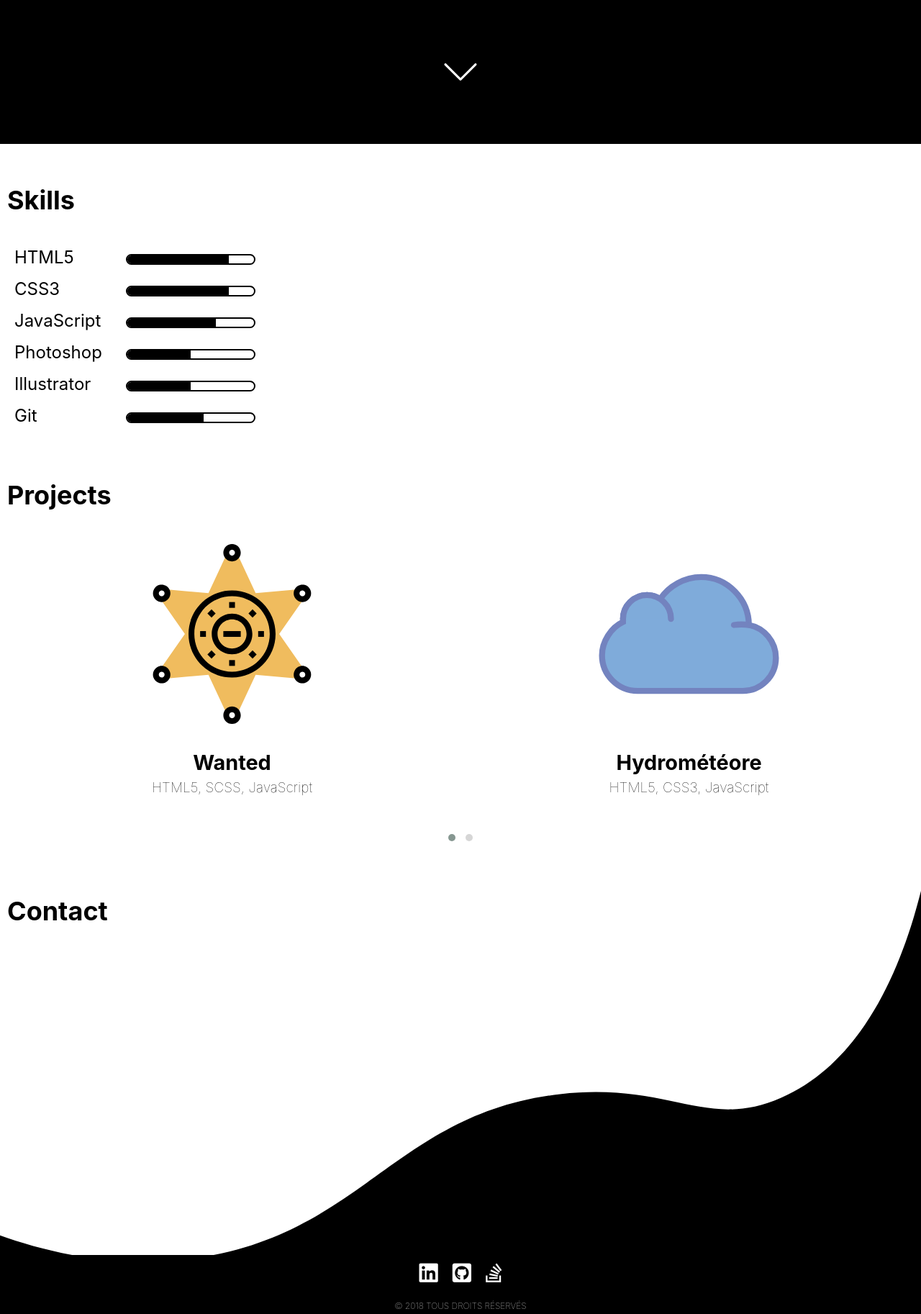
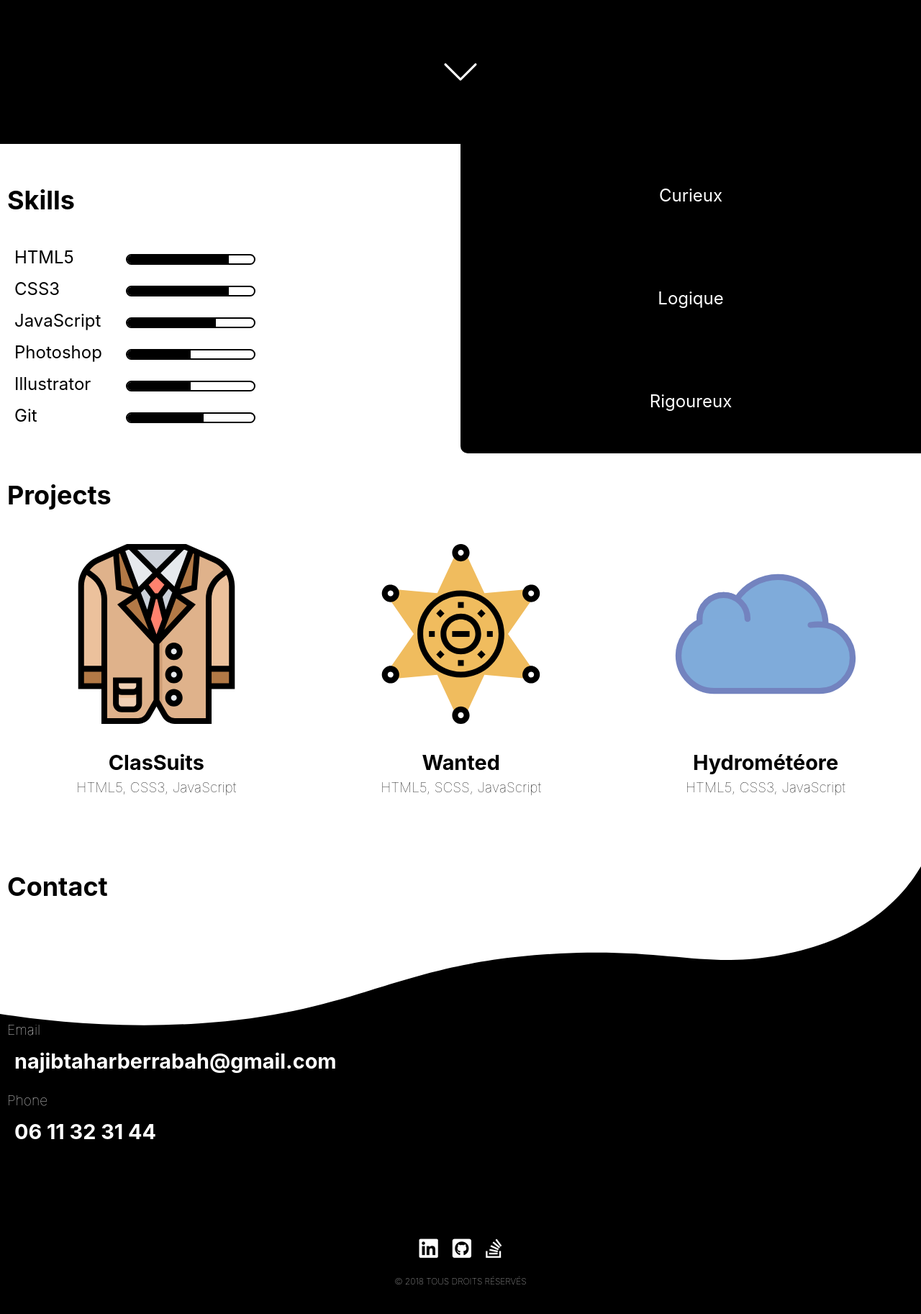
Before and after one commit to N-TAHAR/portfolio, a web app: file src/index.html in a window 1280 px wide. Shown: the part 600-2426 px from the top of the page at 72% size. After the commit the page ends 2385 px from the top, so only its background shows below. Run offline with its HTML, style and script files only (its server is not run), Linux system fonts and the light colour scheme; style sheets or scripts are compiled from the project's sources; some libraries are stand-ins or nearby versions.

Commit message:
Responsive Tablet

```diff
--- a/src/index.html
+++ b/src/index.html
@@ -26,7 +26,8 @@
       </div>
       <img class="homePage__arrow" src="img/down-arrow.svg" alt="down arrow"> <!-- Arrow -->
     </section>
-    <section class="skillPage">
+    <section class="secondSection">
+    <div class="skillPage">
       <div class="skillPage__skills skills">
         <h2 class="skills__title">Skills</h2> <!-- Title -->
          <div class="skills__container">  <!-- Skills Container -->
@@ -56,7 +57,15 @@
           </div>
         </div>
       </div>
-    </section>
+    </div>
+    <div class="infoPage">
+      <ul class="infoPage__info">
+        <li>Curieux</li>
+        <li>Logique</li>
+        <li>Rigoureux</li>
+      </ul>
+    </div>
+  </section>
     <section class="projectPage">
         <h2 class="projectPage__title">Projects</h2>
         <div class="projectPage__projects projects owl-carousel owl-theme">
--- a/src/js/carousel.js
+++ b/src/js/carousel.js
@@ -11,6 +11,9 @@
               items:2,
               center: false
           },
+          1000:{
+            items:3,
+          },
       }
     });
   });
--- a/src/js/elementsAppear.js
+++ b/src/js/elementsAppear.js
@@ -1,6 +1,7 @@
 var skillTitle = document.querySelector('.skills__title');
 var skillName = document.querySelectorAll('.skill__name');
 var skillLevel = document.querySelectorAll('.skill__level');
+var infoPage = document.querySelector('.infoPage');
 var projectPage = document.querySelector('.projectPage');
 var contactPage = document.querySelector('.contactPage');
 
@@ -13,7 +14,7 @@
   handler: function() {
     skillTitle.classList.add('transformReset')
   },
-  offset: 550
+  offset: '100%'
 });
 
 //Skill appear
@@ -23,7 +24,7 @@
     handler: function() {
       skillName[i].classList.add('transformReset')
     },
-    offset: 550
+    offset: '100%'
   });
 }
 
@@ -34,9 +35,19 @@
     handler: function() {
       skillLevel[i].classList.add('transformReset')
     },
-    offset: 550
+    offset: '100%'
   });
 }
+
+
+//info Page appear
+var waypoint = new Waypoint({
+  element: infoPage,
+  handler: function() {
+    infoPage.classList.add('infoReset')
+  },
+});
+
 
 //Project Page appear
 var waypoint = new Waypoint({
@@ -44,7 +55,7 @@
   handler: function() {
     projectPage.classList.add('projectReset')
   },
-  offset: 800
+  offset: '100%'
 });
 
 //Contact Page appear
@@ -53,5 +64,5 @@
   handler: function() {
     contactPage.classList.add('contactReset')
   },
-  offset: 800
+  offset: '100%'
 });
--- a/src/scss/blocs/contactPage.scss
+++ b/src/scss/blocs/contactPage.scss
@@ -6,9 +6,16 @@
   background-repeat: no-repeat;
   background-size: cover;
   overflow: hidden;
-  transform: translateY(300px);
+  transform: translateY(100px);
   opacity: 0;
   transition: 1s;
+
+  @media(min-width: 510px){
+  background: url("../img/wave-ipad.svg");
+  background-repeat: no-repeat;
+  background-size: cover;
+
+  }
 }
 
 .contactReset{
--- /dev/null
+++ b/src/scss/blocs/infoPage.scss
@@ -0,0 +1,35 @@
+.infoPage{
+  display: none;
+  background-color: black;
+  border-radius: 0 0 0 10px;
+  color: white;
+  transform: translateY(-1000px);
+  transition: 1s;
+  z-index: -1;
+
+  @media(min-width: 600px){
+    display: block;
+    @include size(30vw,430px);
+  }
+
+  @media(min-width: 700px){
+    @include size(40vw,430px);
+  }
+
+  @media(min-width: 790px){
+    @include size(50vw,430px);
+  }
+}
+
+.infoReset{
+  transform: none;
+}
+
+.infoPage__info{
+  @include font;
+  display:flex;
+  height: 100%;
+  flex-direction: column;
+  justify-content: space-around;
+  align-items: center;
+}
--- a/src/scss/blocs/projectPage.scss
+++ b/src/scss/blocs/projectPage.scss
@@ -2,7 +2,7 @@
   @include size(100vw, 100%);
   padding: 10px;
   margin-bottom: 50px;
-  transform: translateY(300px);
+  transform: translateY(100px);
   opacity: 0;
   transition: 1s;
 }
--- /dev/null
+++ b/src/scss/blocs/secondSection.scss
@@ -0,0 +1,6 @@
+.secondSection{
+  @media(min-width: 600px){
+    display: flex;
+    justify-content: space-between;
+  }
+}
--- a/src/scss/blocs/skillPage.scss
+++ b/src/scss/blocs/skillPage.scss
@@ -12,6 +12,7 @@
   @include font(1.5em, bold);
   margin-bottom: 50px;
   transform: translateX(-1000px);
+  opacity: 0;
   transition: 1s;
 }
 
@@ -35,8 +36,9 @@
 }
 
 .skill__name{
-  transform: translateX(-1000px);
-  transition: transform 1s;
+  transform: translateX(-500px);
+  opacity: 0;
+  transition: transform 1s, opacity 1s;
 }
 
 .skill__level{
@@ -45,6 +47,7 @@
   border-radius: 10px;
   margin-top: 5px;
   transform: translateX(1000px);
+  opacity: 0;
   transition: transform 1s;
 
   @media (min-width: 375px){
@@ -54,6 +57,7 @@
 
 .transformReset{
   transform: none;
+  opacity: 1;
 }
 
 .skill__level--html::before, .skill__level--css::before{
--- a/src/scss/styles.scss
+++ b/src/scss/styles.scss
@@ -6,7 +6,9 @@
 
 @import "blocs/header.scss";
 @import "blocs/homePage.scss";
+@import "blocs/secondSection.scss";
 @import "blocs/skillPage.scss";
+@import "blocs/infoPage.scss";
 @import "blocs/projectPage.scss";
 @import "blocs/contactPage.scss";
 @import "blocs/footer.scss";
```
Also changed, not shown: src/img/wave-ipad.svg (added).
